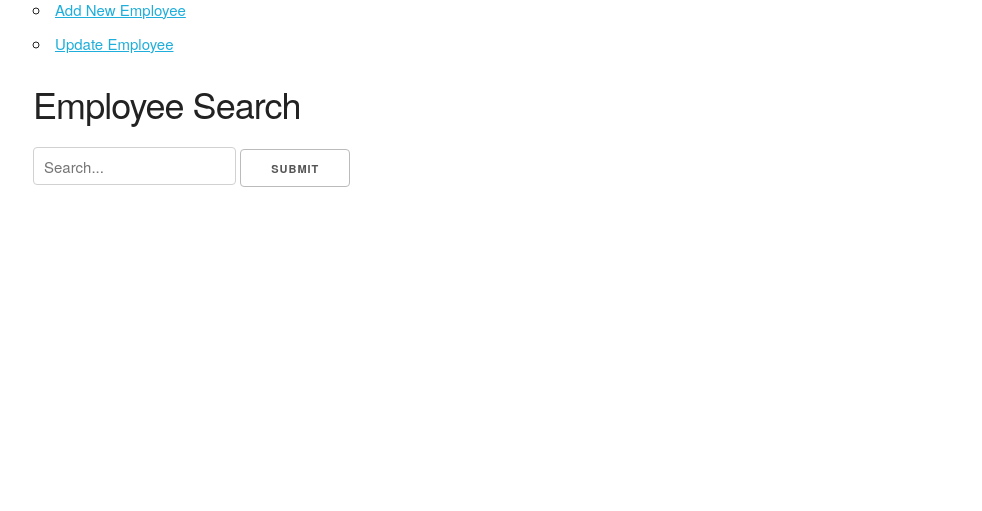
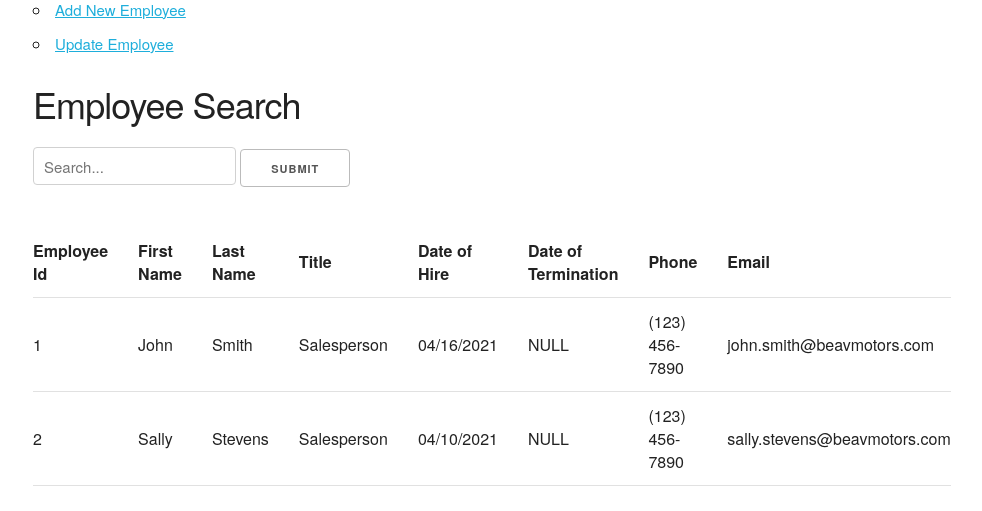
Before and after one commit to nreitano95/CS340_Project_Files, a Flask app: page /employees in a window 1280 px wide. Shown: the part 488-999 px from the top of the page, without its empty margins (207-1189 px from the left). Before the commit the page ends 675 px from the top, so only its background shows below. Run offline with Flask 2, Linux system fonts and the light colour scheme.

Commit message:
Add employees table and create employee form

```diff
--- a/templates/Employees.j2
+++ b/templates/Employees.j2
@@ -22,4 +22,42 @@
       <input type="submit" value="Submit">
     </form>
 
+
+  <table class="u-full-width">
+  <thead>
+    <tr>
+      <th>Employee Id</th>
+      <th>First Name</th>
+      <th>Last Name</th>
+      <th>Title</th>
+      <th>Date of Hire</th>
+      <th>Date of Termination</th>
+      <th>Phone</th>
+      <th>Email</th>
+    </tr>
+  </thead>
+  <tbody>
+    <tr>
+      <td>1</td>
+      <td>John</td>
+      <td>Smith</td>
+      <td>Salesperson</td>
+      <td>04/16/2021</td>
+      <td>NULL</td>
+      <td>(123) 456-7890</td>
+      <td>john.smith@beavmotors.com</td>
+    </tr>
+    <tr>
+      <td>2</td>
+      <td>Sally</td>
+      <td>Stevens</td>
+      <td>Salesperson</td>
+      <td>04/10/2021</td>
+      <td>NULL</td>
+      <td>(123) 456-7890</td>
+      <td>sally.stevens@beavmotors.com</td>
+    </tr>
+  </tbody>
+</table>
+
   {% endblock %}
```
Also changed, not shown: templates/createEmployee.j2 (+40 -1 lines).
